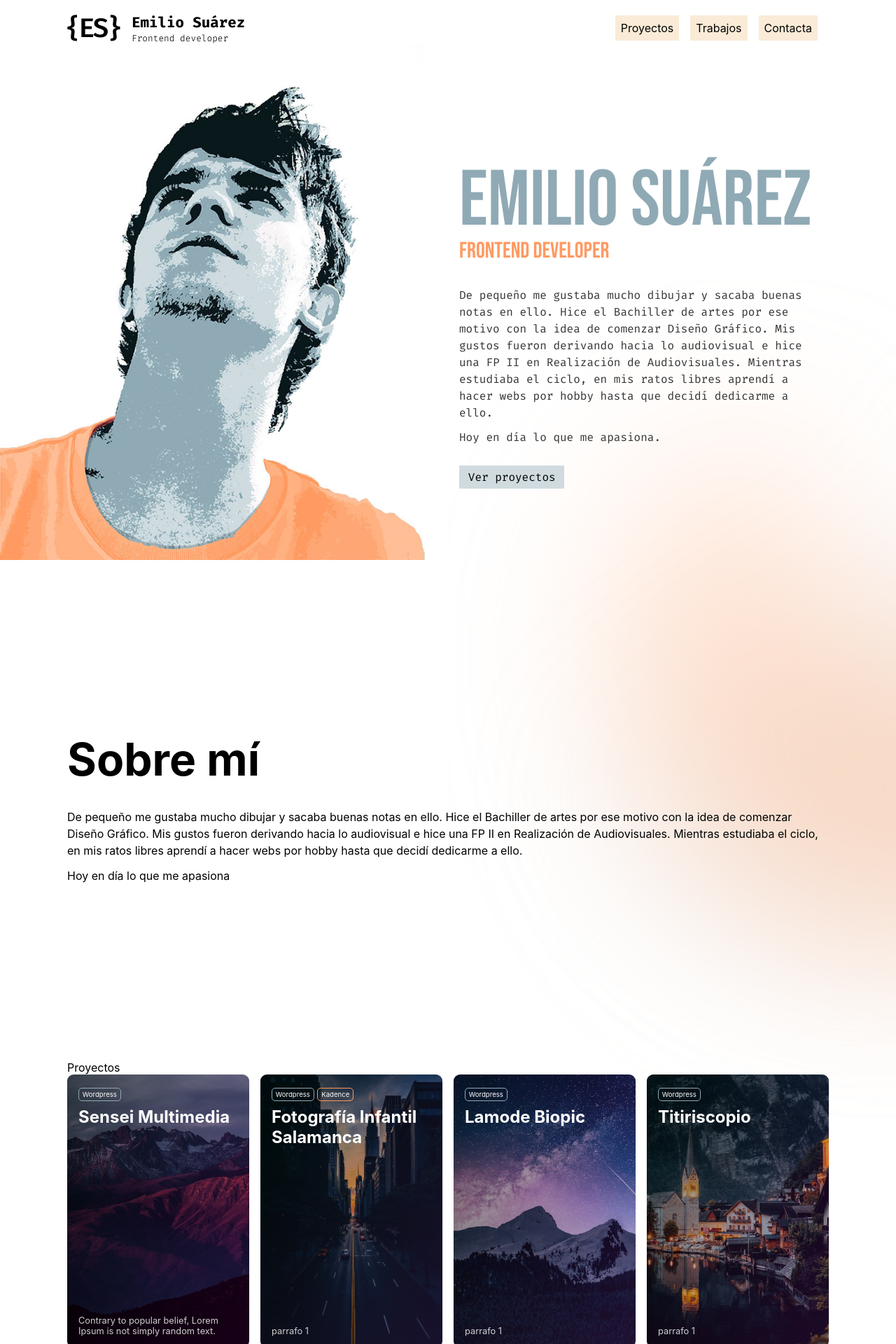
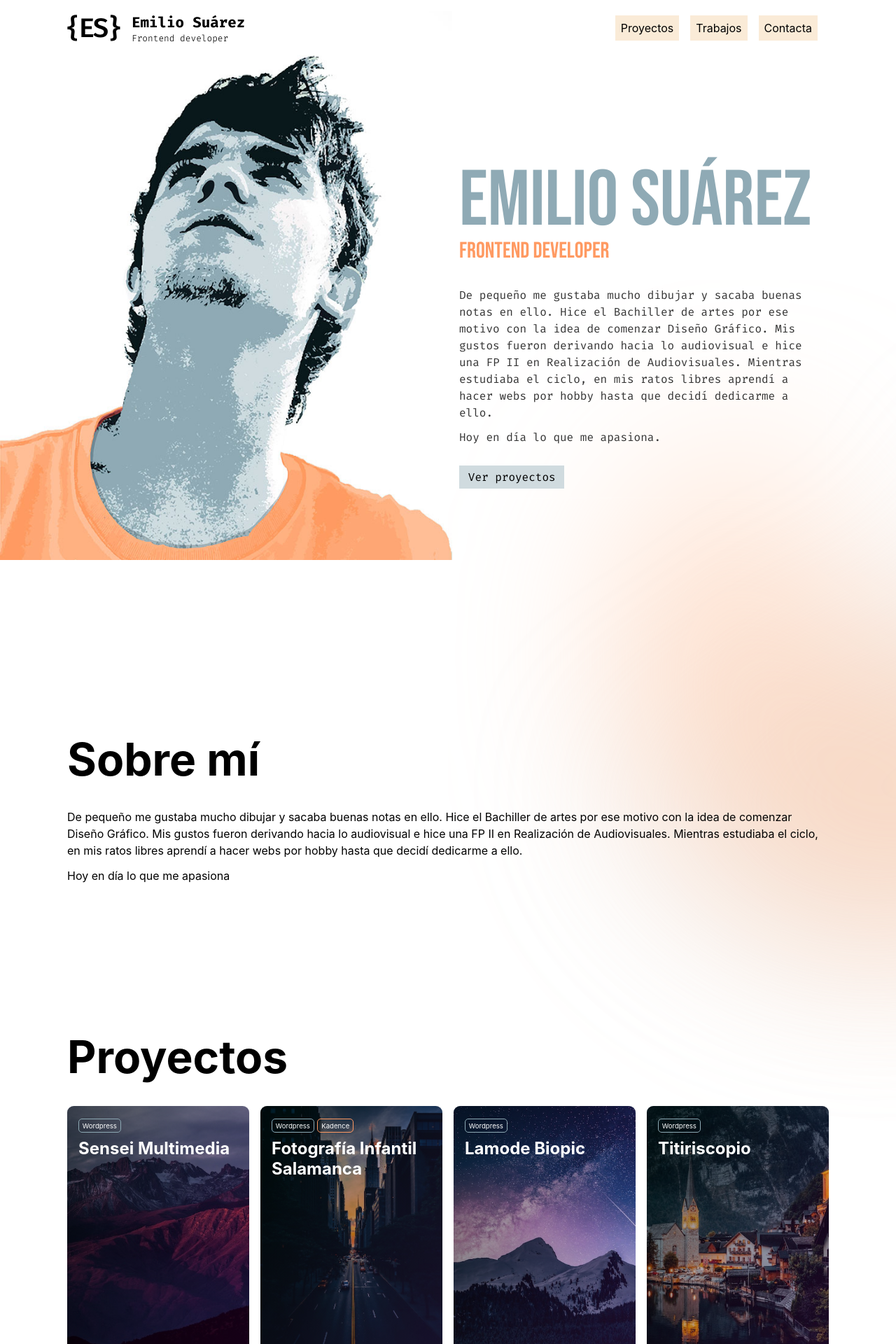
Before and after one commit to emisua/Portfolio-React, a React (Vite) app: page / in a window 1280 px wide. Shown: the top 1920 px of the page at 70% size. Built offline with nearby package versions, Linux system fonts and the light colour scheme.

Commit message:
CAmbios en nombres de archivo

```diff
--- a/componentes/PaginaContacto.jsx
+++ b/componentes/paginas/PaginaContacto.jsx
@@ -1,4 +1,4 @@
-import Title from "./Title";
+import Title from "../Title";
 
 const Contacto = () => {
   return (
--- a/componentes/PaginaProyectos.jsx
+++ b/componentes/paginas/PaginaProyectos.jsx
@@ -1,12 +1,12 @@
-import Cards from "./Cards";
-import "../src/css/Proyectos.css";
-import Title from "./Title";
+import Cards from "../Cards";
+import Title from "../Title";
+import "../../src/css/Proyectos.css";
 
 const Proyectos = () => {
   return (
     <section className="proyectos bloque">
       <div className="container">
-        <Title title="Proyectos"></Title>
+        <Title size="3" title="Proyectos"></Title>
       </div>
       <div className="container">
         <div className="card-block">
--- a/componentes/PaginaSobreMi.jsx
+++ b/componentes/paginas/PaginaSobreMi.jsx
@@ -1,4 +1,4 @@
-import Title from "./Title";
+import Title from "../Title";
 
 const SobreMi = () => {
   return (
--- a/src/css/Home.css
+++ b/src/css/Home.css
@@ -18,7 +18,7 @@
   object-position: 0% 100%;
   width: 100%; */
   position: absolute;
-  max-height: calc(100vh - 4rem);
+  max-height: calc(100vh - 1rem);
   left: 0;
   bottom: 0;
   z-index: -1;
```
Also changed, not shown: componentes/paginas/PaginaHome.jsx (renamed from componentes/PaginaHome.jsx, +5 -5 lines), src/App.jsx (+4 -4 lines).
